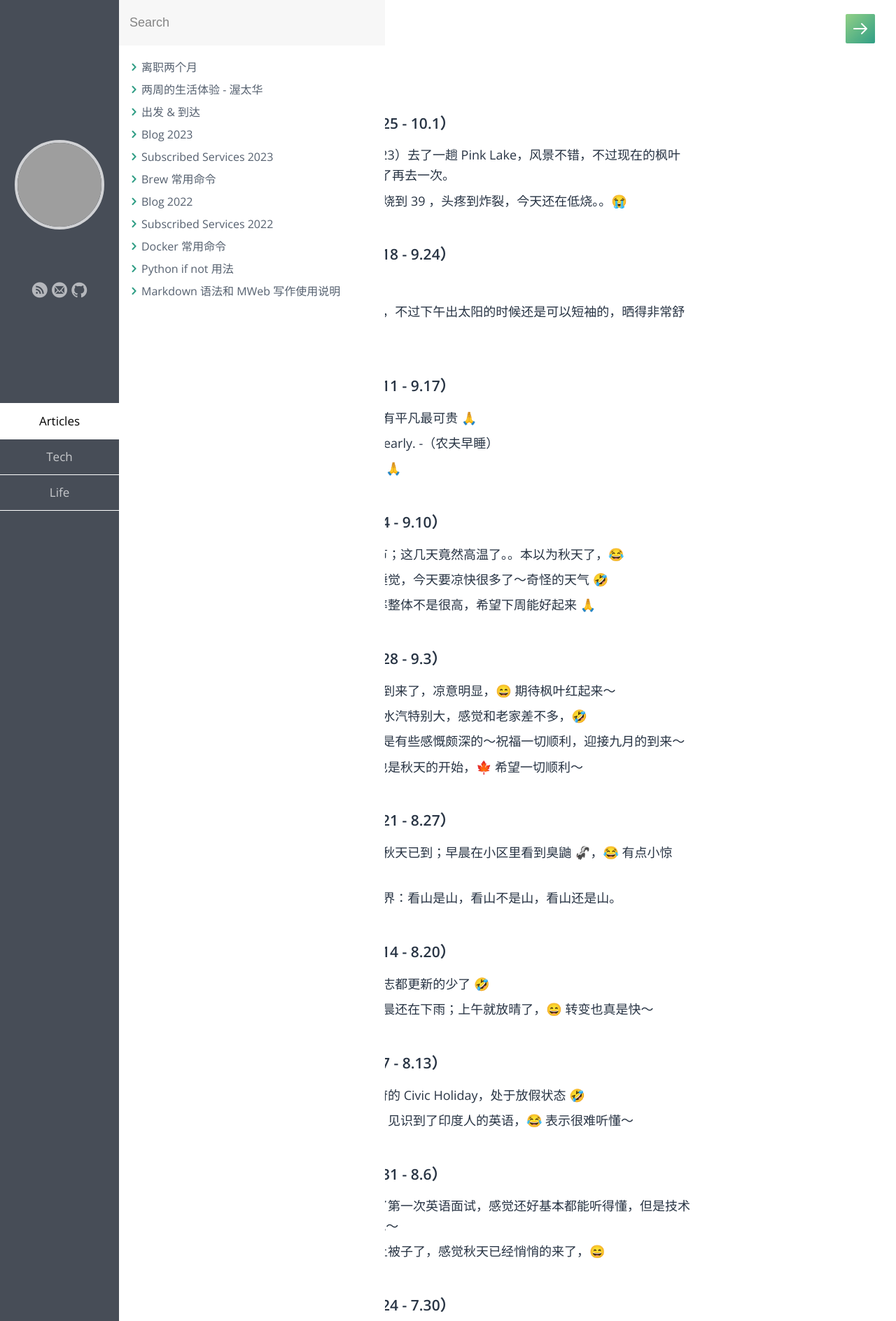
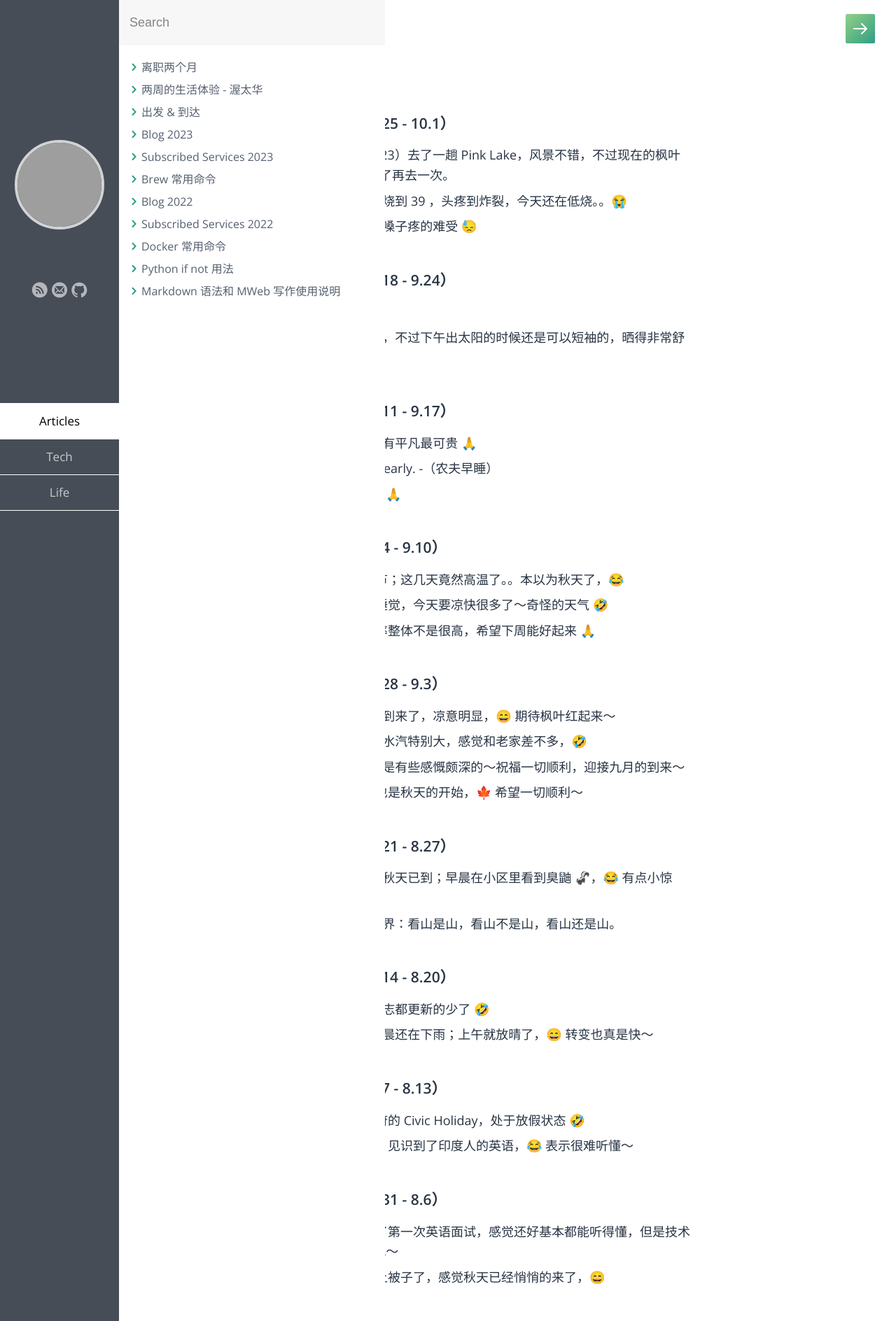
Before and after one commit to samxupeiran/samxupeiran.github.io, a Jekyll site: the page built from _posts/life/2023-01-03-my-blog.md, in a window 1280 px wide. Shown: the top 1888 px of the page at 70% size. Built offline with Jekyll 4.4.1, drawn with Linux system fonts in a browser that asks for light colours; some web fonts are replaced; some of the changed text lies outside the part shown; grey boxes are pictures that could not be loaded.

Commit message:
feat: add weekly blog 10.2

```diff
--- a/_posts/life/2023-01-03-my-blog.md
+++ b/_posts/life/2023-01-03-my-blog.md
@@ -9,6 +9,7 @@ tags: Blog
 - ### 2023 年 9 月 第 4 周（9.25 - 10.1）
      - 9.25 今天周一，周末（9.23）去了一趟 Pink Lake，风景不错，不过现在的枫叶还没有红，等过段时间红了再去一次。
      - 9.27 应该是流感，昨晚高烧到 39 ，头疼到炸裂，今天还在低烧。。😭
+     - 9.28 烧是不烧了，但还是嗓子疼的难受 😓
 
 - ### 2023 年 9 月 第 3 周（9.18 - 9.24）
      - 9.18 IoT
```
